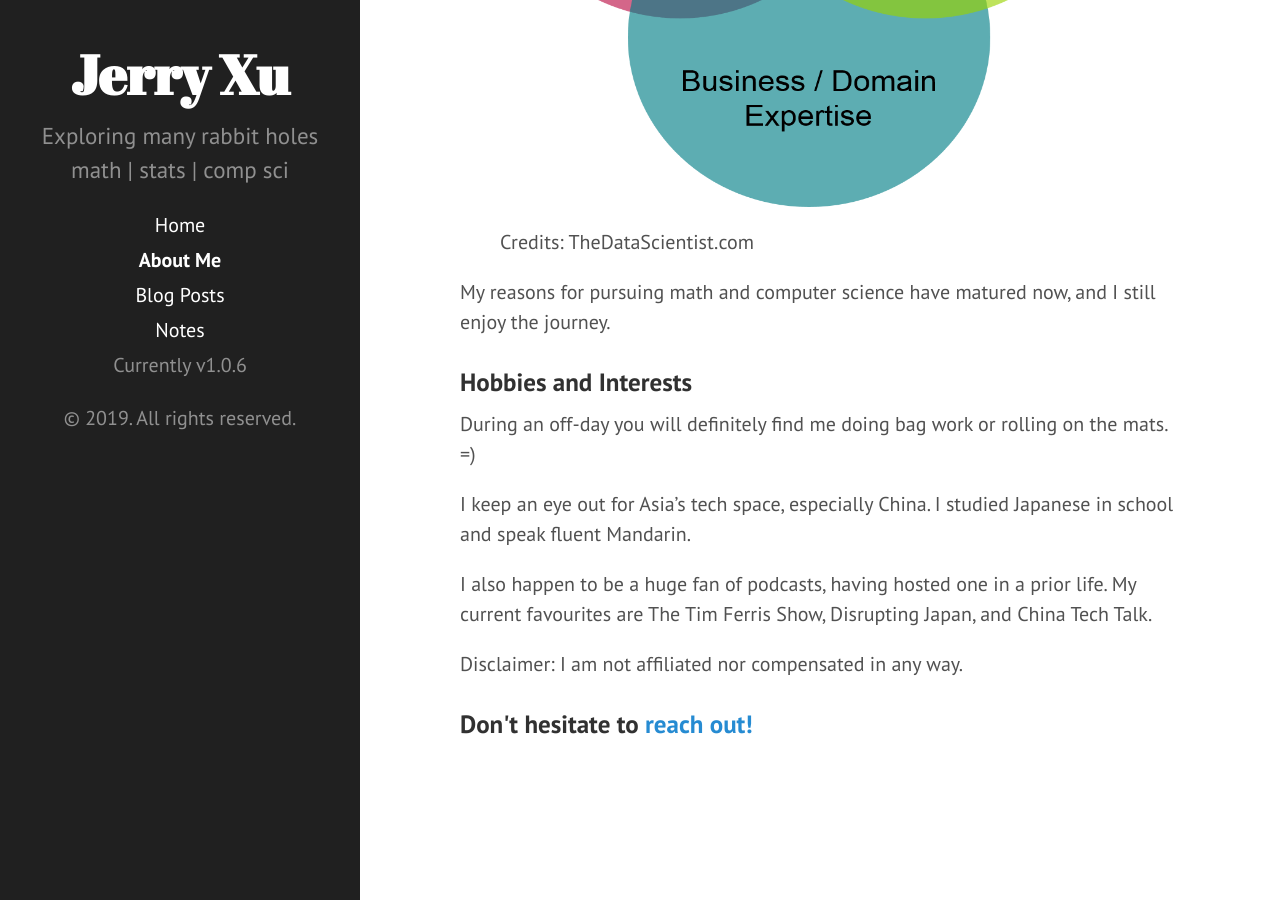
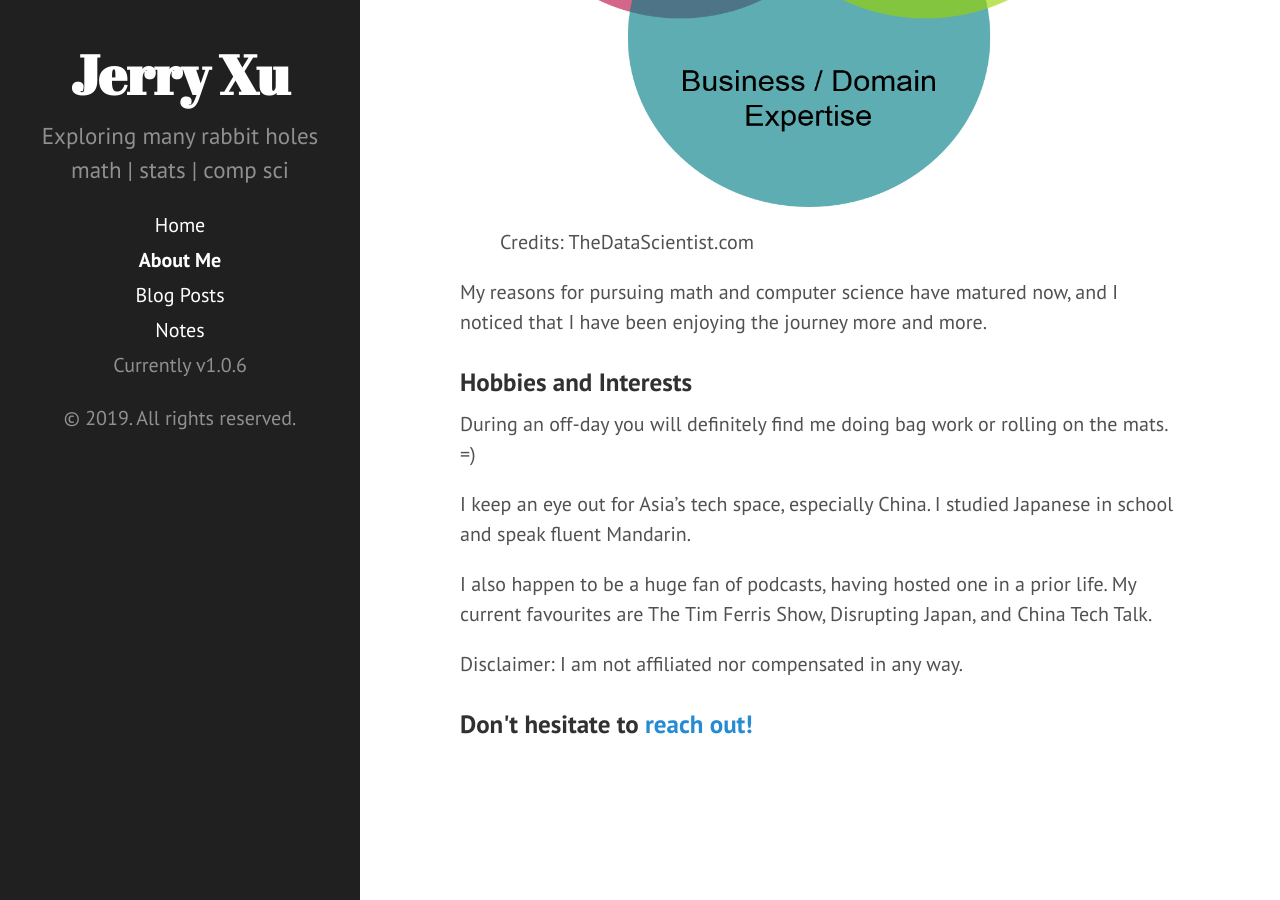
Before and after one commit to jerry-ye-xu/jerry-ye-xu.github.io, a Jekyll site: the page built from about.md, in a window 1280 px wide and 900 px high, scrolled down 1841 px. Built offline with Jekyll 4.4.1, drawn with Linux system fonts in a browser that asks for light colours.

Commit message:
edit about_me

```diff
--- a/about.md
+++ b/about.md
@@ -41,7 +41,7 @@ In a previous life, I ran my own podcast and chess school. One day I stumbled ac
     </figure>
 </p>
 
-My reasons for pursuing math and computer science have matured now, and I still enjoy the journey.
+My reasons for pursuing math and computer science have matured now, and I noticed that I have been enjoying the journey more and more.
 
 ### Hobbies and Interests
 
```
